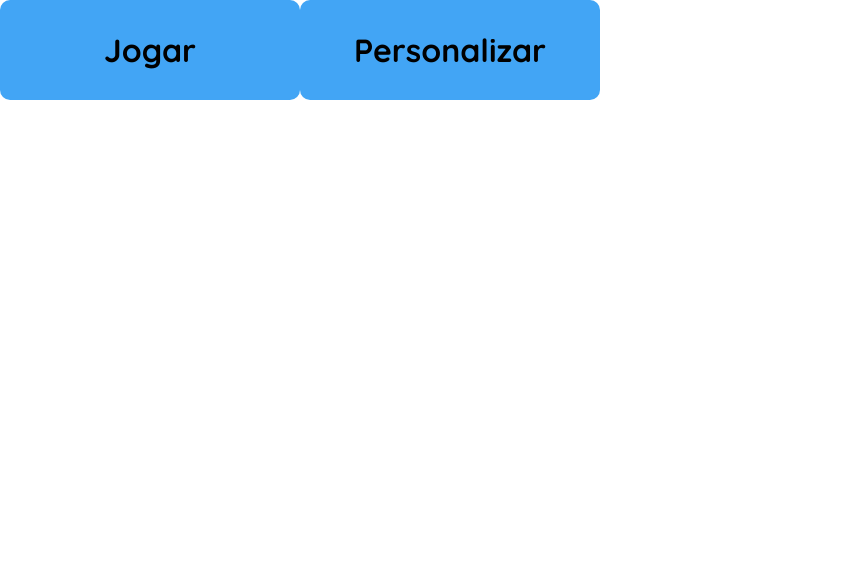
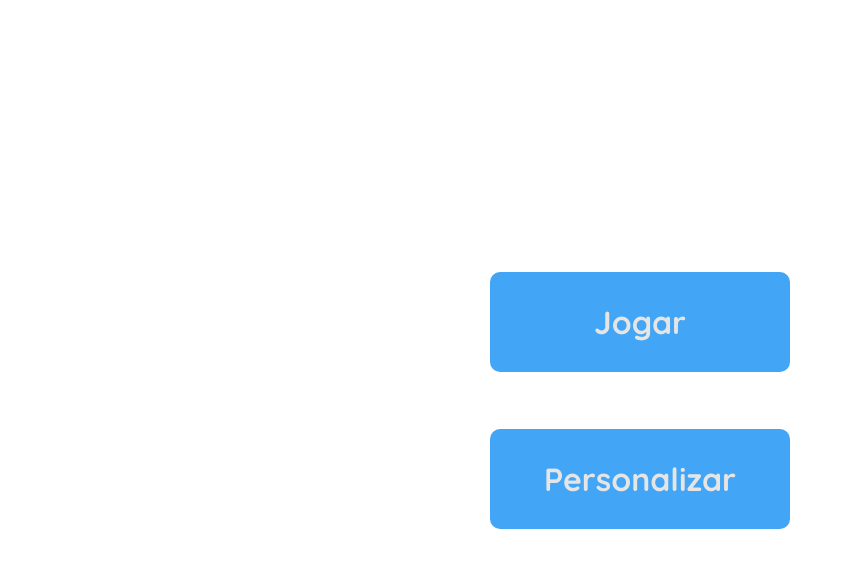
Before and after one commit to IsacLima/Minehex, a React (Vite) app in the folder Minehex/: page / in a window 1280 px wide. Shown: the top 568 px of the page, without its empty margins (0-853 px from the left). Built offline with nearby package versions, Linux system fonts and the light colour scheme.

Commit message:
feat: add a flex container component

```diff
--- /dev/null
+++ b/Minehex/src/components/ContainerFlex/index.jsx
@@ -0,0 +1,9 @@
+import { Container } from "./styles"
+
+export default function ContainerFlex({children}) {
+    return (
+        <Container>
+            {children}
+        </Container>
+    );
+}
--- /dev/null
+++ b/Minehex/src/components/ContainerFlex/styles.js
@@ -0,0 +1,10 @@
+import styled from "styled-components";
+
+export const Container = styled.div`
+    width: 100vw;
+    height: 100vh;
+    display: flex;
+    flex-direction: column;
+    justify-content: center;
+    align-items: center;
+`;
--- a/Minehex/src/components/MenuButton/styles.js
+++ b/Minehex/src/components/MenuButton/styles.js
@@ -2,6 +2,7 @@ import styled from "styled-components";
 
 export const Button = styled.button`
     background-color: #42A5F5;
+    color: #E5E5E5;
     width: 300px;
     height: 100px;
     border-radius: 10px;
--- a/Minehex/src/main.jsx
+++ b/Minehex/src/main.jsx
@@ -4,7 +4,7 @@ import ReactDOM from 'react-dom/client'
 //dependencias do router para 'caminhar entre as paginas'
 import { createBrowserRouter, RouterProvider } from 'react-router-dom';
 //importo as paginas
-import Home from './routes/Home';
+import Home from './routes/Home.jsx';
 import Start from './routes/Start';
 import Options from './routes/Options';
 
--- a/Minehex/src/routes/Home.jsx
+++ b/Minehex/src/routes/Home.jsx
@@ -1,14 +1,22 @@
 import { Fragment } from "react";
 import MenuButton from "../components/MenuButton";
 import GlobalStyles from "../styles/global";
+import ContainerFlex from "../components/ContainerFlex";
 
 export default function Home(){
 
     return (
         <Fragment>
             <GlobalStyles/>
-            <MenuButton text='Jogar' first></MenuButton>
-            <MenuButton text='Personalizar'></MenuButton>
+
+
+
+            <ContainerFlex>
+                <MenuButton text='Jogar' first></MenuButton>
+                <MenuButton text='Personalizar'></MenuButton>
+            </ContainerFlex>
+
+
         </Fragment>
 
     );
```
